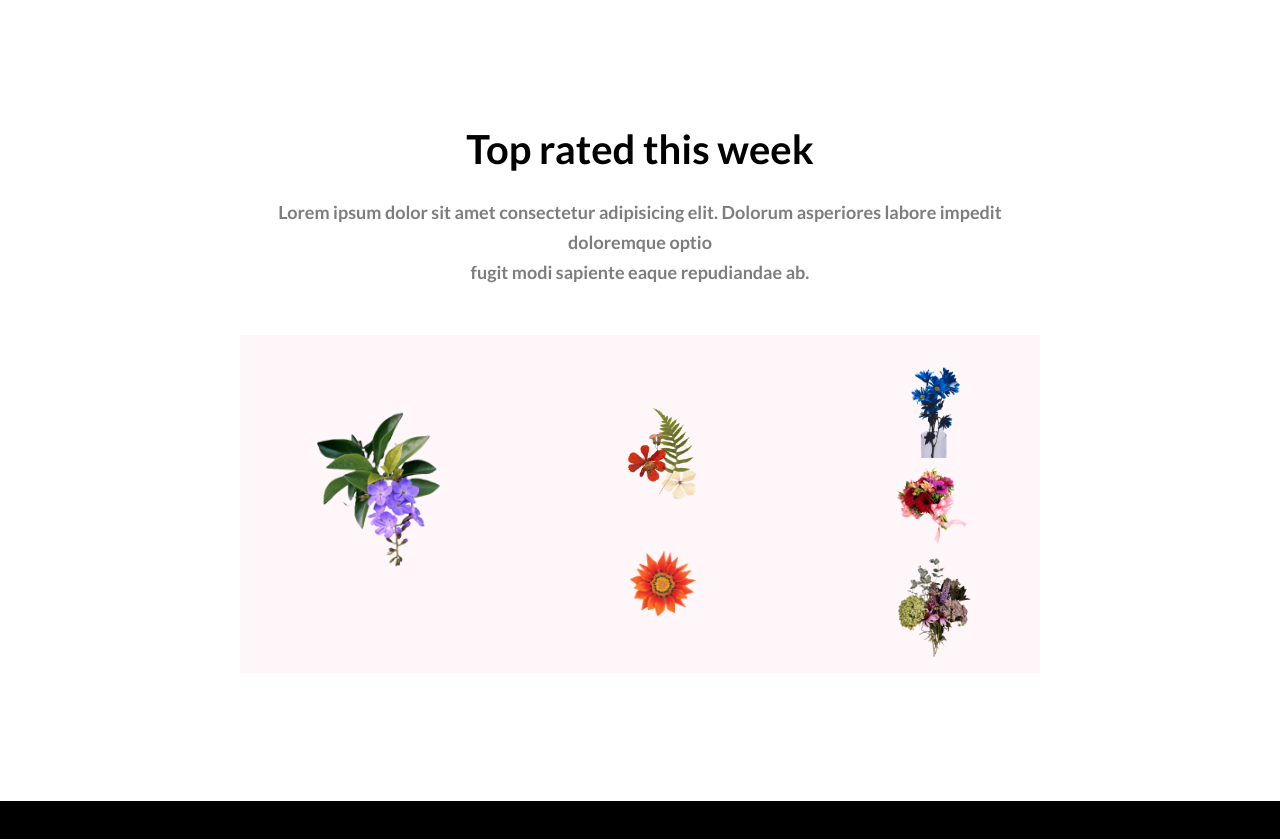
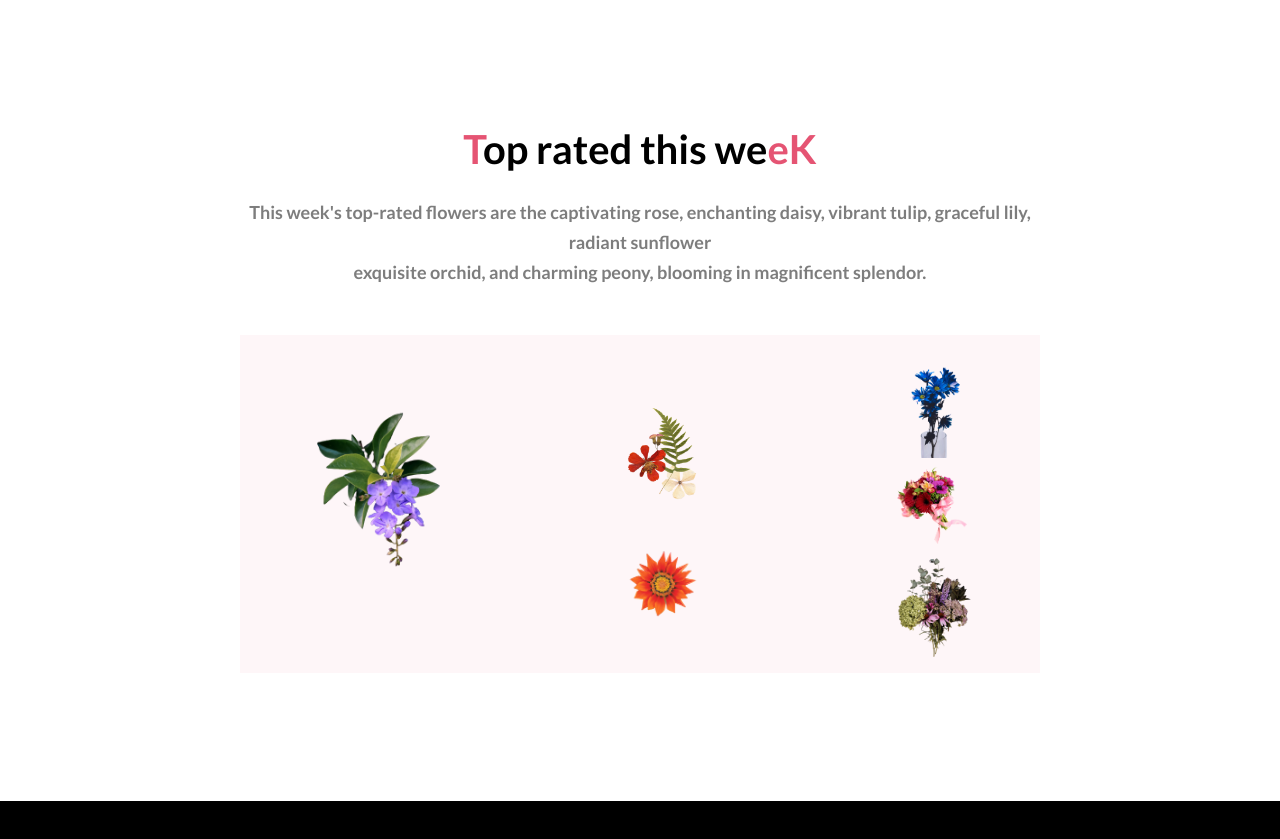
Before and after one commit to rakibul226/flower-shop-assignment-01, a plain HTML site: page index.html in a window 1280 px wide. Shown: the part 3910-4749 px from the top of the page. Drawn offline with Linux system fonts and the light colour scheme.

Commit message:
final commit

```diff
--- a/index.html
+++ b/index.html
@@ -109,14 +109,14 @@
             <section class="top-rated">
                 <div class="top-rated-info">
                     <h1 class="feature-title">
-                            Top rated this week
+                           <span class="logo">T</span>op rated this we<span class="logo">eK</span>
                     </h1>
-                    <p class="feature-desc">Lorem ipsum dolor sit amet consectetur adipisicing elit. Dolorum asperiores labore impedit doloremque optio <br> fugit modi sapiente eaque repudiandae ab.
+                    <p class="feature-desc">This week's top-rated flowers are the captivating rose, enchanting daisy, vibrant tulip, graceful lily, radiant sunflower <br> exquisite orchid, and charming peony, blooming in magnificent splendor.
                     </p>
                 </div>
                 <div class="top-rated-item">
                     <div class="grp-1">
-                        <img class="img-1" src="images/img-1.png" alt="">
+                        <img class="img-1" src="images/img/img-1.png" alt="">
                         <!-- <img class="img-size" src="images/Flower 01.png" alt=""> -->
                     </div>
                     <div class="grp-2">
```
Also changed, not shown: images/img-1.png (deleted), images/img-2.png (deleted), images/img-3.png (deleted), images/img-4.png (deleted), images/img-6.png (deleted).
